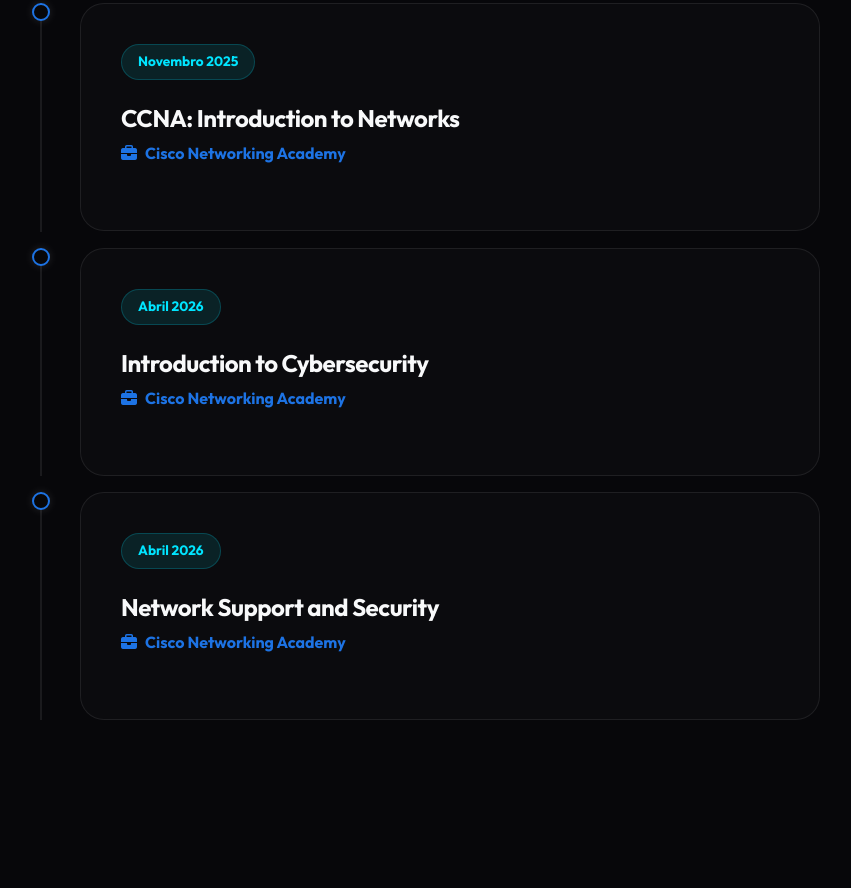
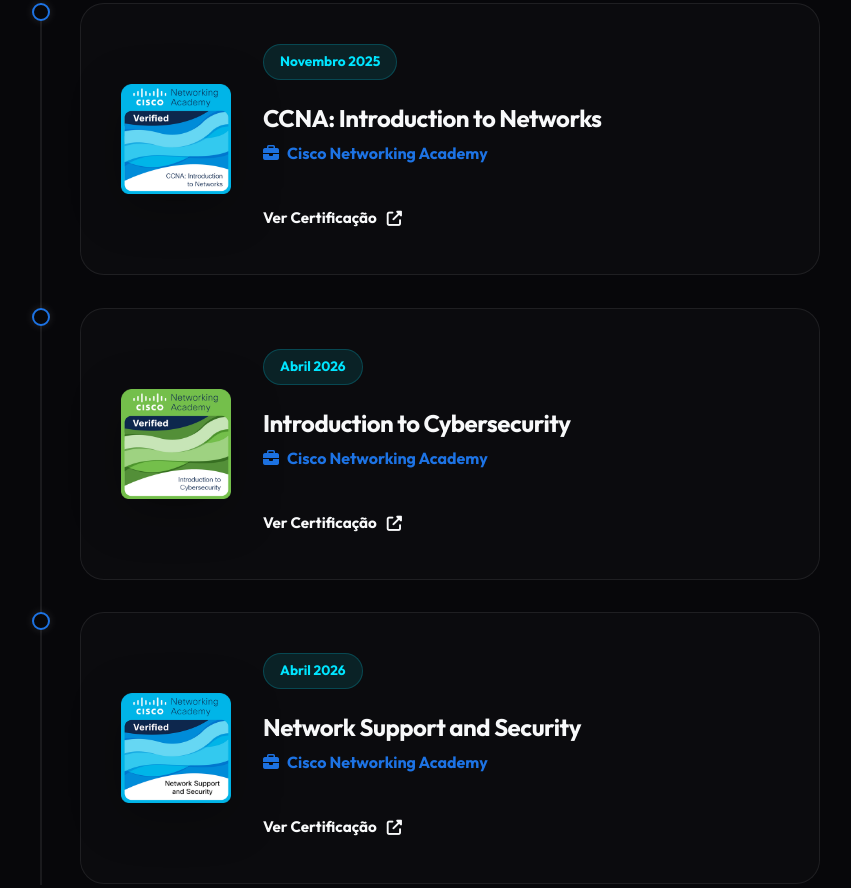
Before and after one commit to Vinni071/portfolio, a plain HTML site: page index.html in a window 1280 px wide. Shown: the part 5380-6268 px from the top of the page, without its empty margins (220-1071 px from the left). Drawn offline with nearby package versions, Linux system fonts and the light colour scheme.

Commit message:
adicionado link de acesso aos Certificados.

```diff
--- a/index.html
+++ b/index.html
@@ -383,33 +383,41 @@
                 <p class="section-subtitle">Minha trajetória profissional e conhecimento na prática.</p>
             </div>
 
-            <div class="experience-list">
-                <div class="experience-card reveal delay-100">
-                    <div class="experience-content">
+            <div class="experience-list certifications-list">
+                <div class="experience-card certification-card reveal delay-100">
+                    <div class="experience-content certification-content">
+                        <img src="img/CCNAITN.png" alt="Badge da certificação CCNA: Introduction to Networks"
+                            class="certification-badge-image">
+                        <div class="certification-details">
                             <span class="experience-date">Novembro 2025</span>
                             <h3 class="experience-title">CCNA: Introduction to Networks</h3>
                             <div class="experience-company"><i class="fa-solid fa-briefcase"></i> Cisco Networking Academy</div>
-                        <p class="experience-description"></p>
+                            <p class="card-footer"><a href="https://drive.google.com/file/d/1q84bbYI3t4y2lz5hz3x7og7bxRC3ZEn8/view?usp=drive_link" target="_blank" class="link-arrow">Ver Certificação <i class="fa-solid fa-external-link-alt"></i></a></p>
                         </div>
                     </div>
                 </div>
-            <div class="experience-list">
-                <div class="experience-card reveal delay-100">
-                    <div class="experience-content">
+                <div class="experience-card certification-card reveal delay-200">
+                    <div class="experience-content certification-content">
+                        <img src="img/I2CS.png" alt="Badge da certificação Introduction to Cybersecurity"
+                            class="certification-badge-image">
+                        <div class="certification-details">
                             <span class="experience-date">Abril 2026</span>
                             <h3 class="experience-title">Introduction to Cybersecurity</h3>
                             <div class="experience-company"><i class="fa-solid fa-briefcase"></i> Cisco Networking Academy</div>
-                        <p class="experience-description"></p>
+                            <p class="card-footer"><a href="https://drive.google.com/file/d/1o42DUhLGLNDM8ct2G5ZXlQSN1lG5GXU4/view?usp=drive_link" target="_blank" class="link-arrow">Ver Certificação <i class="fa-solid fa-external-link-alt"></i></a></p>
                         </div>
                     </div>
                 </div>
-            <div class="experience-list">
-                <div class="experience-card reveal delay-100">
-                    <div class="experience-content">
+                <div class="experience-card certification-card reveal delay-300">
+                    <div class="experience-content certification-content">
+                        <img src="img/NSAS.png" alt="Badge da certificação Network Support and Security"
+                            class="certification-badge-image">
+                        <div class="certification-details">
                             <span class="experience-date">Abril 2026</span>
                             <h3 class="experience-title">Network Support and Security</h3>
                             <div class="experience-company"><i class="fa-solid fa-briefcase"></i> Cisco Networking Academy</div>
-                        <p class="experience-description"></p>
+                            <p class="card-footer"><a href="https://drive.google.com/file/d/1pzfSIe4l1D975Lh5LSsF-uDDvM2Y4iPi/view?usp=drive_link" target="_blank" class="link-arrow">Ver Certificação <i class="fa-solid fa-external-link-alt"></i></a></p>
+                        </div>
                     </div>
                 </div>
             </div>
--- a/styles.css
+++ b/styles.css
@@ -1353,6 +1353,44 @@
     line-height: 1.8;
 }
 
+.certification-content {
+    display: flex;
+    align-items: center;
+    gap: 2rem;
+}
+
+.certification-badge-image {
+    width: 110px;
+    height: 110px;
+    flex-shrink: 0;
+    object-fit: contain;
+    filter: drop-shadow(0 12px 24px rgba(0, 0, 0, 0.35));
+}
+
+.certification-details {
+    display: flex;
+    flex-direction: column;
+    align-items: flex-start;
+    width: 100%;
+}
+
+.certification-details .card-footer {
+    margin-top: 1rem;
+}
+
+.experience-content:hover .link-arrow {
+    color: var(--primary);
+}
+
+.experience-content:hover .link-arrow::after {
+    background: var(--primary);
+    width: 100%;
+}
+
+.experience-content:hover .link-arrow i {
+    transform: translateX(6px);
+}
+
 @media (max-width: 768px) {
     .experience-list::before {
         left: 15px;
@@ -1369,4 +1407,20 @@
     .experience-content {
         padding: 1.8rem;
     }
+
+    .certification-content {
+        align-items: flex-start;
+        gap: 1.5rem;
+    }
+
+    .certification-badge-image {
+        width: 88px;
+        height: 88px;
+    }
 }
+
+@media (max-width: 560px) {
+    .certification-content {
+        flex-direction: column;
+    }
+}
```
Also changed, not shown: img/CCNAITN.png (added), img/I2CS.png (added), img/NSAS.png (added), 1 other file. Lines whose indentation alone changed are shown as unchanged.
